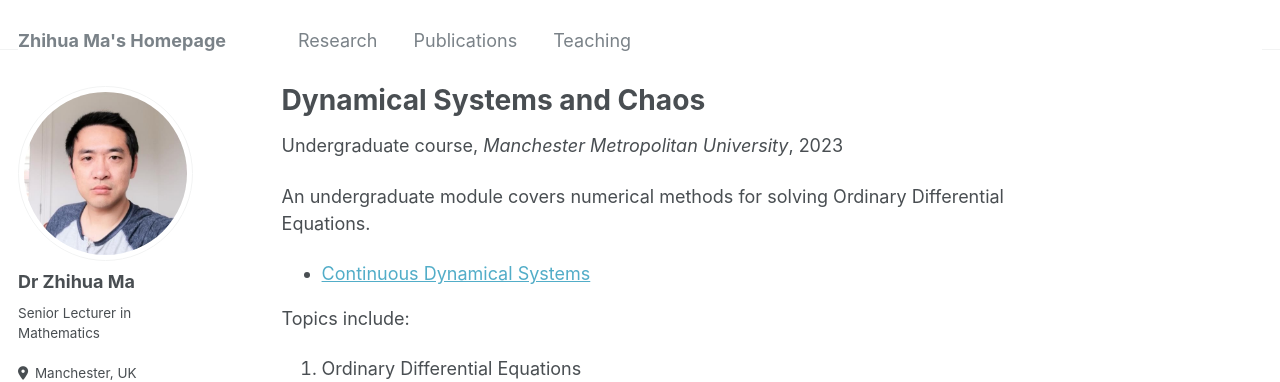
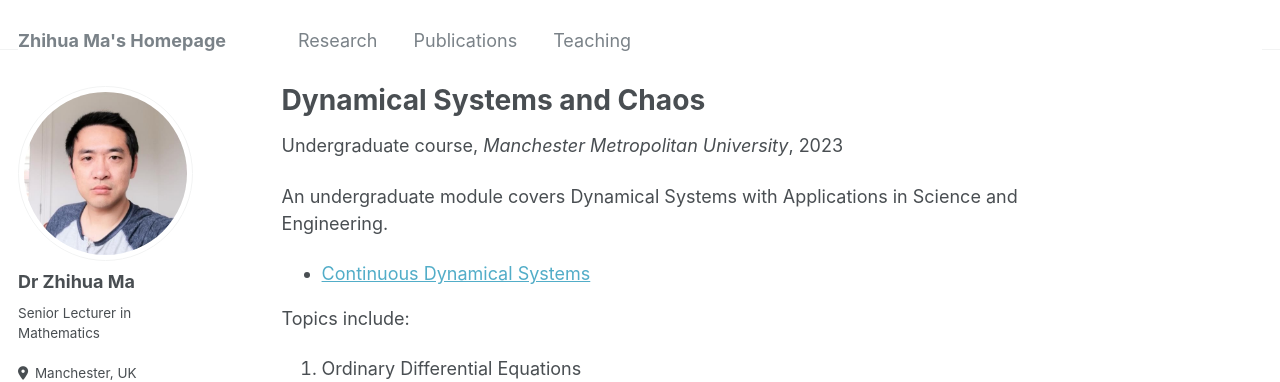
Before and after one commit to jackycfd/jackycfd.github.io, a Jekyll site: the page built from _teaching/DynamicalSystems.md, in a window 1280 px wide and 1226 px high. Shown: the top 382 px of the window. Built offline with Jekyll 4.4.1, drawn with Linux system fonts in a browser that asks for light colours; some web fonts are replaced.

Commit message:
updating descriptor of dynamical systems

```diff
--- a/_teaching/DynamicalSystems.md
+++ b/_teaching/DynamicalSystems.md
@@ -10,7 +10,7 @@ excerpt_separator: <!--more-->
 toc: true
 ---
 
-An undergraduate module covers numerical methods for solving Ordinary Differential Equations.
+An undergraduate module covers Dynamical Systems with Applications in Science and Engineering.
 
 - <a href="https://zhihuammu.github.io/DynamicalSystems/" target="_blank">Continuous Dynamical Systems</a>
 
```
